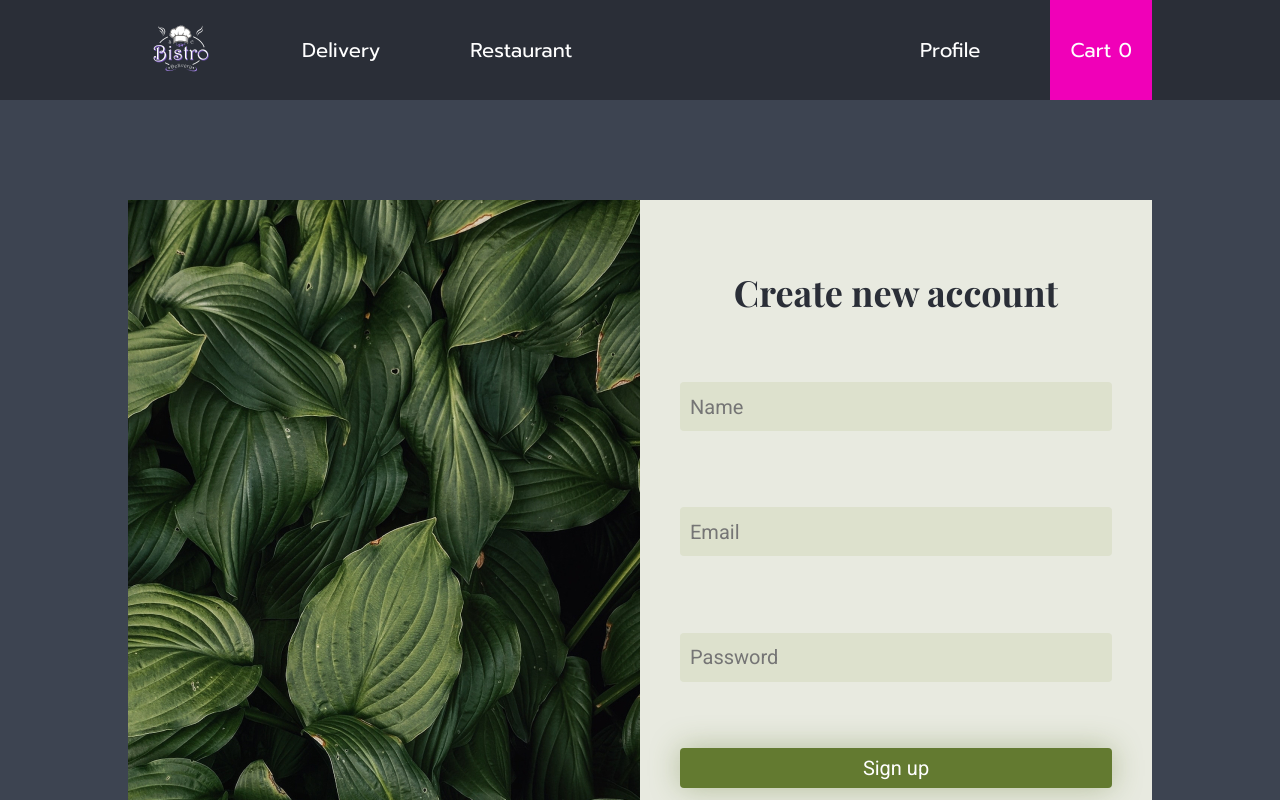
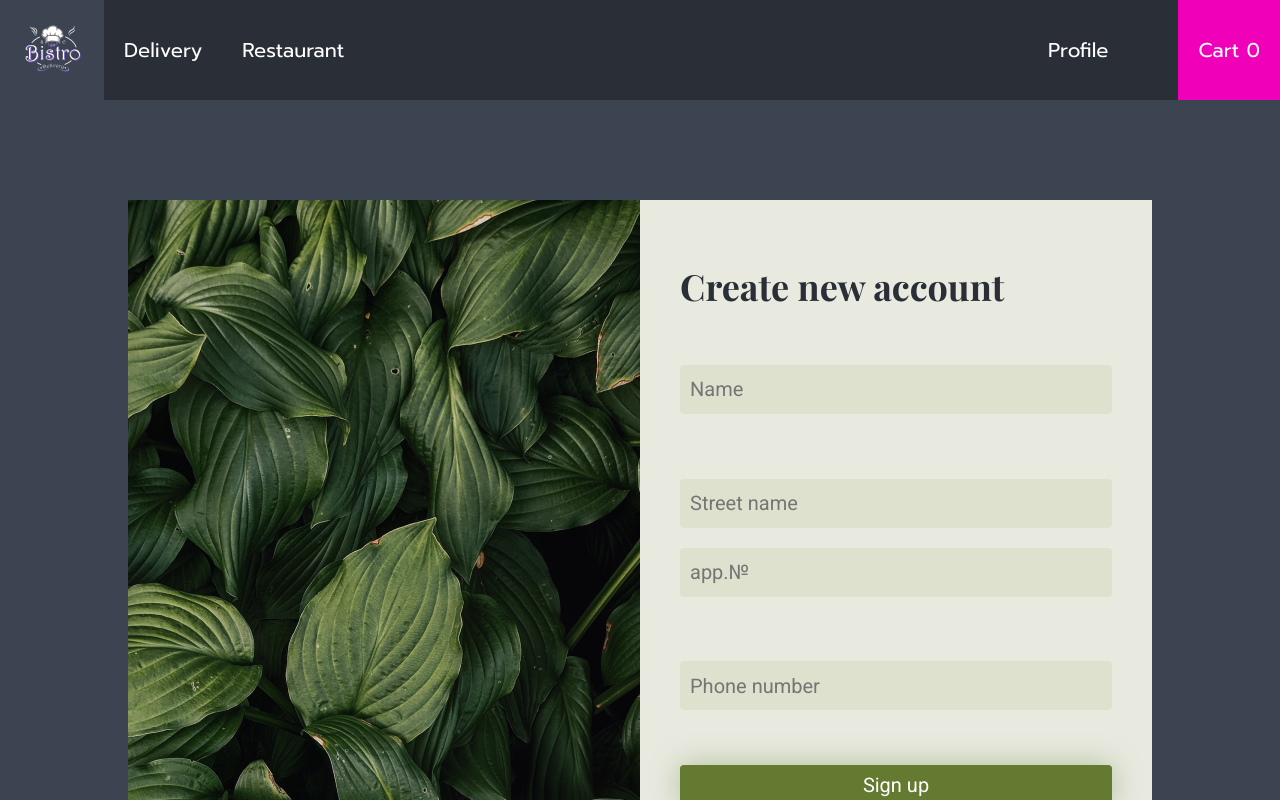
Before and after one commit to Viktoriia-Piskova/bistro-online-restaurant, a Vue app: page /profile in a window 1280 px wide. Shown: the top 800 px of the page. Built offline with nearby package versions, Linux system fonts and the light colour scheme.

Commit message:
User conditional display

```diff
--- a/src/App.vue
+++ b/src/App.vue
@@ -283,7 +283,6 @@ header nav {
   font-weight: 400;
   font-size: 20px;
   line-height: 24px;
-  width: 80%;
   margin: auto;
 }
 
@@ -318,7 +317,6 @@ header {
 .menu {
   display: flex;
   align-items: center;
-  gap: 50px;
 }
 
 .user {
--- a/src/components/RegistrationForm.vue
+++ b/src/components/RegistrationForm.vue
@@ -6,9 +6,26 @@
 
     <form @submit.prevent="addUser" class="form account-form" action="#">
       <h3 class="account-header">Create new account</h3>
-      <input v-model="userData.name" type="text" placeholder="Name" />
-      <input type="email" placeholder="Email" />
-      <input type="password" placeholder="Password" />
+      <input v-model="userData.name" type="text" placeholder="Name" required />
+      <div class="address">
+        <input
+          v-model="userData.address.street"
+          type="text"
+          placeholder="Street name"
+          required
+        />
+        <input
+          v-model="userData.address.apartment"
+          type="text"
+          placeholder="app.№"
+        />
+      </div>
+      <input
+        v-model="userData.phone"
+        type="tel"
+        placeholder="Phone number"
+        required
+      />
       <button type="submit" class="sign-btn">Sign up</button>
       <p class="account-policy">
         <a href="https://en.wikipedia.org/wiki/Terms_of_service"
@@ -25,9 +42,12 @@ export default {
   data() {
     return {
       userData: {
-        name: "",
-        email: "",
-        password: "",
+        name: null,
+        phone: null,
+        address: {
+          street: "",
+          apartment: "",
+        },
       },
     };
   },
--- /dev/null
+++ b/src/components/UserRegistered.vue
@@ -0,0 +1,112 @@
+<template>
+  <section class="account">
+    <div class="form account-form" action="#">
+      <h3 class="account-header">Hello, {{ $store.state.userData.name }}</h3>
+      <div class="address">
+        <p>
+          <span class="data-name">Address: </span>
+          <span class="data-value">{{
+            $store.state.userData.address.street
+          }}</span
+          >,
+          <span class="data-value">{{
+            $store.state.userData.address.apartment
+          }}</span>
+        </p>
+      </div>
+      <div class="address">
+        <p>
+          <span class="data-name">Phone number: </span>
+          <span class="data-value">{{ $store.state.userData.phone }}</span>
+        </p>
+      </div>
+      <p class="account-policy"></p>
+    </div>
+    <div class="account-decor">
+      <img src="@/assets/signup-decor.jpg" alt="" />
+    </div>
+  </section>
+</template>
+
+<script>
+export default {
+  name: "UserRegistered",
+  data() {
+    return {
+      userData: {
+        name: null,
+        phone: null,
+        address: {
+          street: "",
+          apartment: "",
+        },
+      },
+    };
+  },
+  methods: {
+    addUser() {
+      this.$store.dispatch("addUser", this.userData);
+    },
+  },
+};
+</script>
+
+<style>
+.account {
+  display: flex;
+  align-items: stretch;
+  justify-content: center;
+}
+.account-decor {
+  width: 50%;
+  overflow: hidden;
+}
+.account-header {
+  color: #2a2e37;
+}
+.account-decor img {
+  height: 100%;
+  overflow: auto;
+  width: auto;
+  float: right;
+}
+.form {
+  display: flex;
+  flex-direction: column;
+  align-items: flex-start;
+  justify-content: space-around;
+}
+
+.account-form {
+  width: 50%;
+  padding: 40px;
+  background-color: #e8eae0;
+  color: #000;
+}
+
+.data-name {
+  font-family: "Prompt";
+  font-style: normal;
+  font-weight: 700;
+  font-size: 15px;
+  line-height: 28px;
+  margin: 10px 0px;
+  color: #1d1e1d;
+  text-align: left;
+  display: block;
+}
+
+.data-value {
+  font-family: "Prompt";
+  font-style: normal;
+  font-weight: 700;
+  font-size: 25px;
+  line-height: 28px;
+  margin: 10px 0px;
+  color: #5b875b;
+}
+
+.account-policy a {
+  color: #2a2e37;
+}
+</style>
--- a/src/store/index.js
+++ b/src/store/index.js
@@ -10,7 +10,6 @@ export default createStore({
   getters: {},
   mutations: {
     ADD_TO_CART(state, dish) {
-      console.log(dish);
       if (dish.inCart == undefined) {
         dish.inCart = 1;
         state.cart.push(dish);
--- a/src/views/CartPage.vue
+++ b/src/views/CartPage.vue
@@ -20,53 +20,17 @@
               :key="order.id"
               :order="order"
             />
-            <!-- <tr v-for="order in orders" :key="order.id">
-              <td>{{ order.name }}</td>
-              <td>{{ order.price }}</td>
-              <td>
-                <button
-                  class="cart-quantity decrease"
-                  @click="decreaseDish(order.id)"
-                >
-                  -
-                </button>
-                {{ order.inCart }}
-                <button
-                  class="cart-quantity increase"
-                  @click="increaseDish(order.id)"
-                >
-                  +
-                </button>
-              </td>
-              <td>{{ order.inCart * order.price }}</td>
-              <td>
-                <button class="cart-delete">
-                  <svg
-                    fill="#f000b8"
-                    xmlns="http://www.w3.org/2000/svg"
-                    viewBox="0 0 30 30"
-                    width="30px"
-                    height="30px"
-                  >
-                    <path
-                      d="M 7 4 C 6.744125 4 6.4879687 4.0974687 6.2929688 4.2929688 L 4.2929688 6.2929688 C 3.9019687 6.6839688 3.9019687 7.3170313 4.2929688 7.7070312 L 11.585938 15 L 4.2929688 22.292969 C 3.9019687 22.683969 3.9019687 23.317031 4.2929688 23.707031 L 6.2929688 25.707031 C 6.6839688 26.098031 7.3170313 26.098031 7.7070312 25.707031 L 15 18.414062 L 22.292969 25.707031 C 22.682969 26.098031 23.317031 26.098031 23.707031 25.707031 L 25.707031 23.707031 C 26.098031 23.316031 26.098031 22.682969 25.707031 22.292969 L 18.414062 15 L 25.707031 7.7070312 C 26.098031 7.3170312 26.098031 6.6829688 25.707031 6.2929688 L 23.707031 4.2929688 C 23.316031 3.9019687 22.682969 3.9019687 22.292969 4.2929688 L 15 11.585938 L 7.7070312 4.2929688 C 7.5115312 4.0974687 7.255875 4 7 4 z"
-                    />
-                  </svg>
-                </button>
-              </td>
-            </tr> -->
             <tr>
               <td colspan="6">
-                <h6>Total: {{ $store.state.cardCost }}</h6>
+                <h6>Total: ${{ $store.state.cardCost }}</h6>
               </td>
             </tr>
           </table>
         </fieldset>
         <fieldset class="cart-delivery">
-          <legend>Delivery time and address</legend>
-          <div class="select-time">
-            <label>Delivery time: <input type="time" value="13:00" /></label>
-          </div>
+          <legend>Personal data and address</legend>
+
+          <div class="cart-inputs">
             <div class="cart-address">
               <label>
                 Street name
@@ -93,6 +57,14 @@
                   name="apartment"
                   placeholder="456"
               /></label>
+              <!-- <label>Delivery time: <input type="time" value="13:00" /></label> -->
+            </div>
+            <div class="select-time">
+              <h6>Enter data once or save into profile</h6>
+              <button class="donate-btn">
+                <router-link to="/profile">Profile</router-link>
+              </button>
+            </div>
           </div>
         </fieldset>
         <fieldset class="cart-payment">
@@ -130,7 +102,7 @@
 </template>
 
 <script>
-import DishInCart from "@/components/DishInCart.vue";
+import DishInCart from "@/components/CartPage/DishInCart.vue";
 export default {
   name: "CartPage",
   data() {
@@ -159,6 +131,7 @@ export default {
   font-size: 20px;
   font-family: "Roboto";
 }
+
 .cart-items td {
   color: #fff8f8;
   background-color: #c0c0c04a;
@@ -193,6 +166,12 @@ export default {
 .cart-delete:active {
   background-color: rgb(255, 255, 255);
 } */
+
+.cart-inputs {
+  display: flex;
+  align-items: center;
+  justify-content: space-around;
+}
 
 .select-time {
   width: 50%;
@@ -272,6 +251,7 @@ select * {
   background-color: rgb(74, 209, 74);
   margin: 20px auto;
 }
+
 legend {
   font-size: 30px;
   font-weight: 300;
--- a/src/views/UserProfile.vue
+++ b/src/views/UserProfile.vue
@@ -1,15 +1,18 @@
 <template>
   <div>
-    <RegistrationForm />
+    <RegistrationForm v-if="!$store.state.userData.name" />
+    <UserRegistered v-if="$store.state.userData.name" />
   </div>
 </template>
 
 <script>
 import RegistrationForm from "../components/RegistrationForm.vue";
+import UserRegistered from "../components/UserRegistered.vue";
 export default {
   name: "UserProfile",
   components: {
     RegistrationForm,
+    UserRegistered,
   },
 };
 </script>
```
Also changed, not shown: src/components/CartPage/DishInCart.vue (renamed from src/components/DishInCart.vue). Lines whose indentation alone changed are shown as unchanged.
